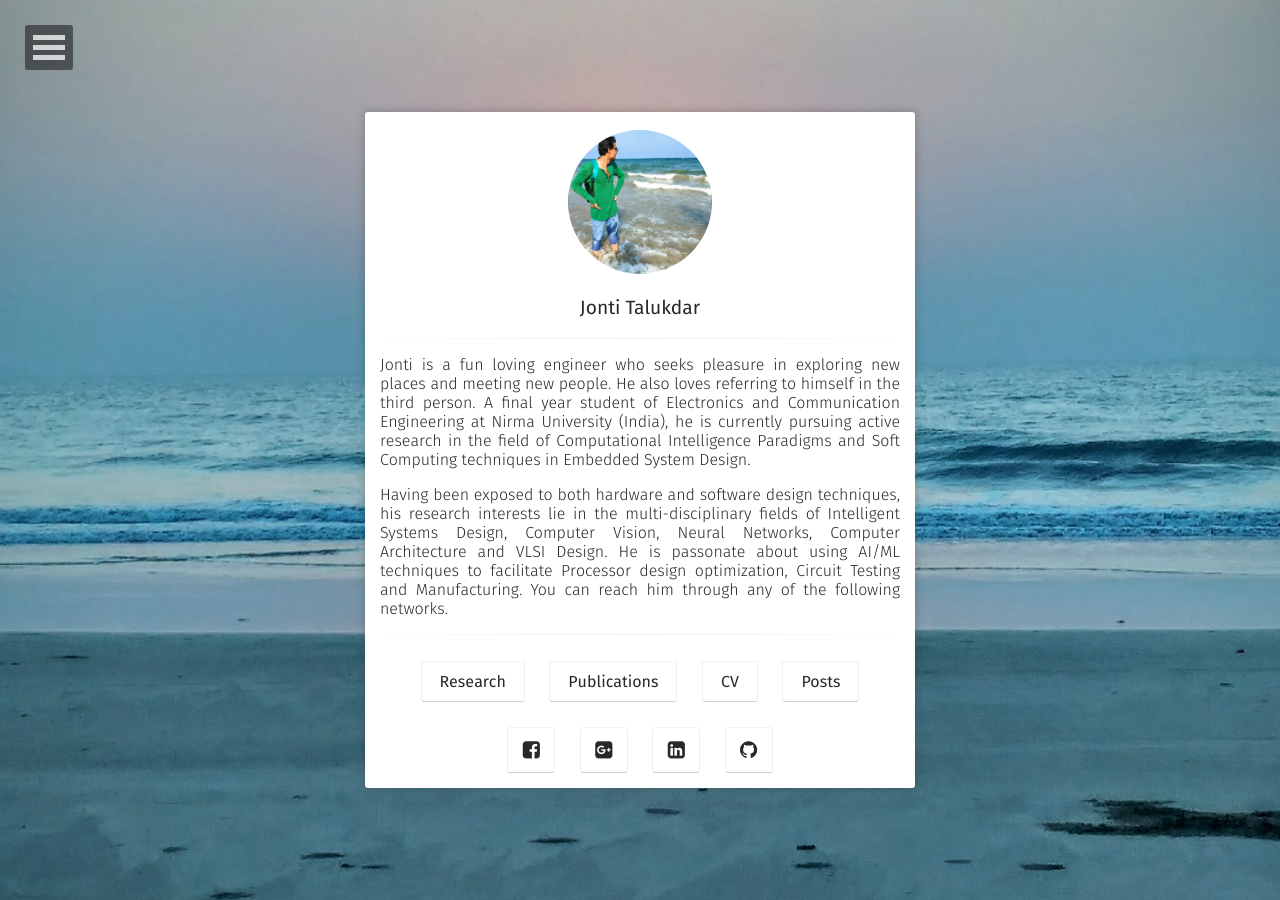
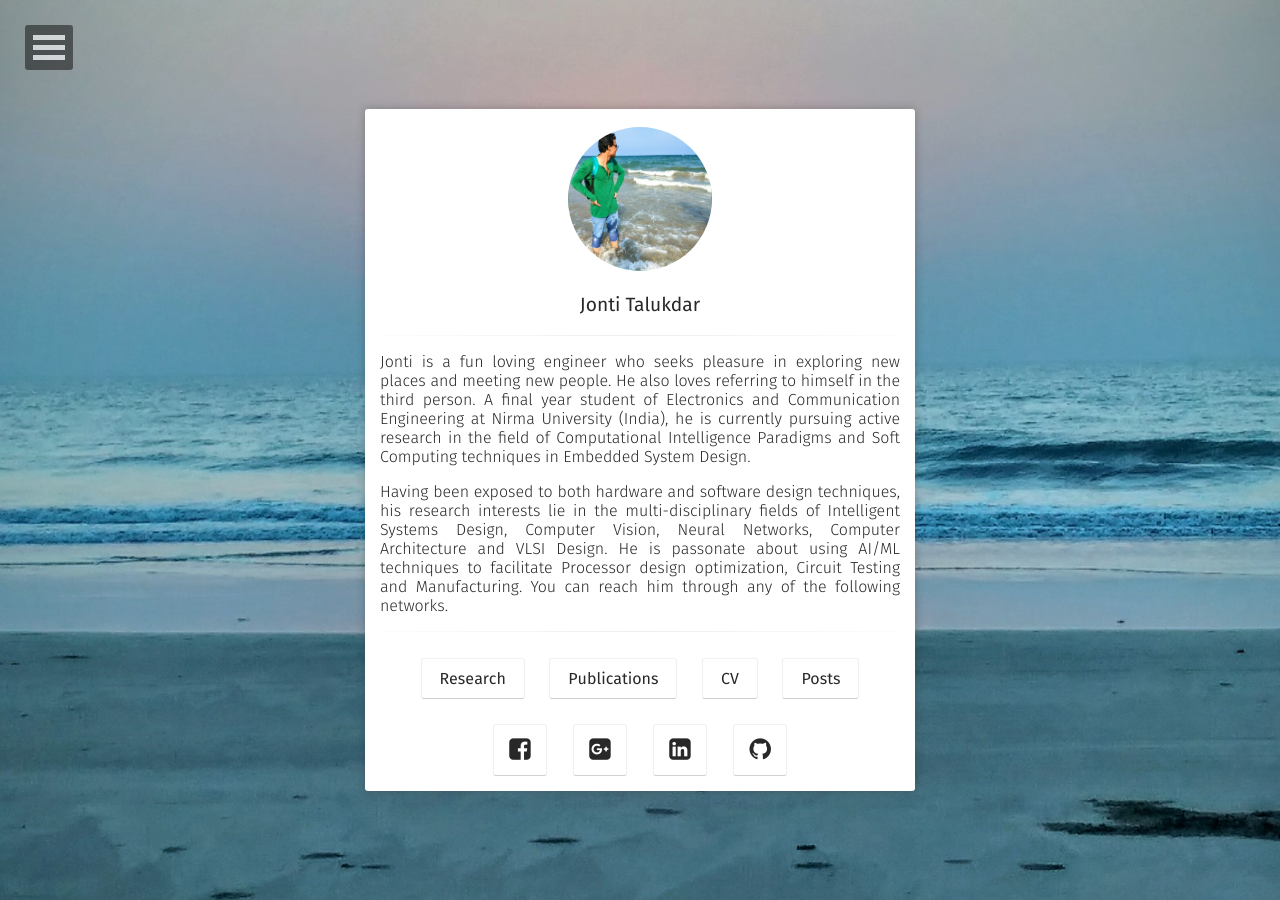
Before and after one commit to jontitalukdar/jontitalukdar.github.io_x, a Jekyll site: the page built from index.html, in a window 1280 px wide. Built offline with Jekyll 4.4.1, drawn with Linux system fonts in a browser that asks for light colours; some web fonts are replaced.

Commit message:
Update social-links.html

```diff
--- a/_includes/social-links.html
+++ b/_includes/social-links.html
@@ -1,5 +1,5 @@
                     <!--<hr class="hr-line">-->
-                    <h5 class="title" style="font-size:20px;">
+                    <h5 class="title" style="font-size:25px;">
                         {% if site.email %}<a class="social-btn" href="mailto:{{ site.email }}" target="_blank" rel="noopener noreferrer"><i class="fa fa-fw fa-envelope-square"></i></a>{% endif %}
                         {% if site.twitter %}<a class="social-btn" href="https://twitter.com/{{ site.twitter }}" target="_blank" rel="noopener noreferrer"><i class="fa fa-fw fa-twitter-square"></i></a>{% endif %}
                         {% if site.facebook %}<a class="social-btn" href="https://facebook.com/{{ site.facebook }}" target="_blank" rel="noopener noreferrer"><i class="fa fa-fw fa-facebook-square"></i></a>{% endif %}
```
